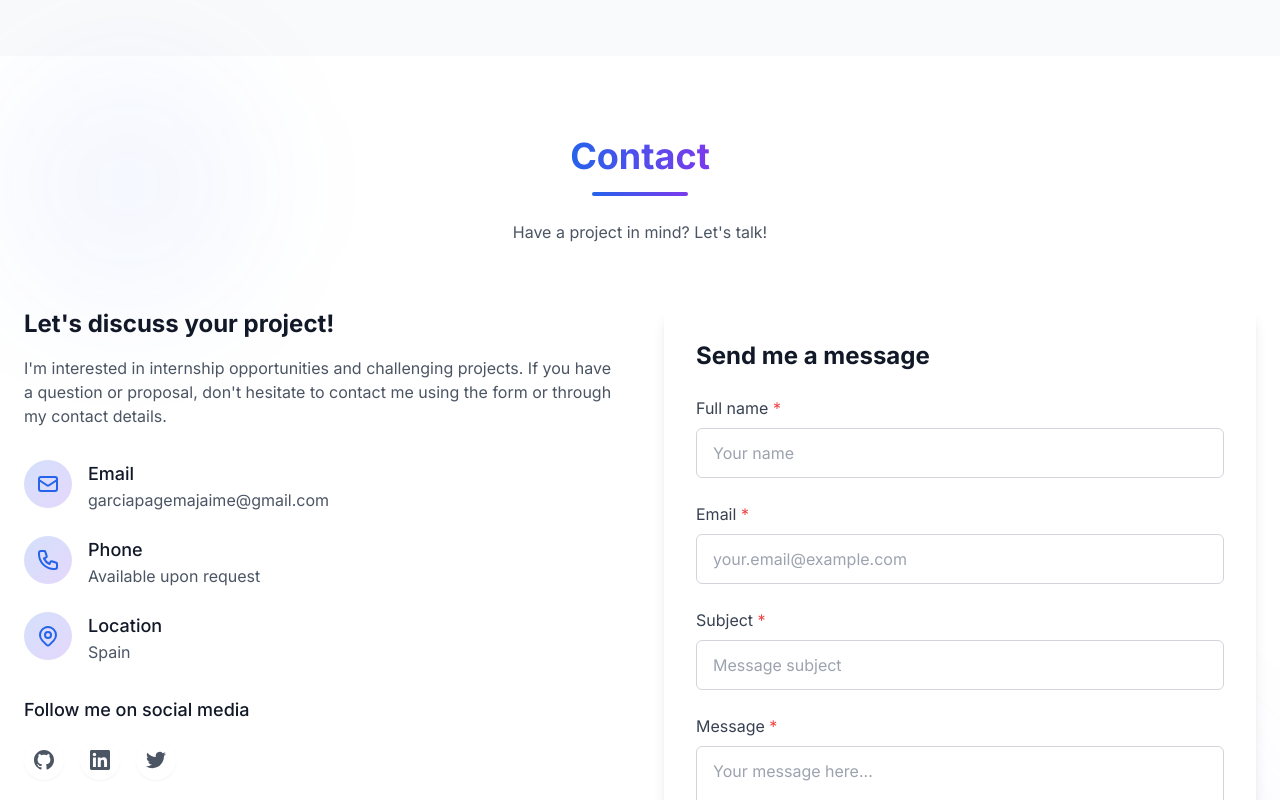
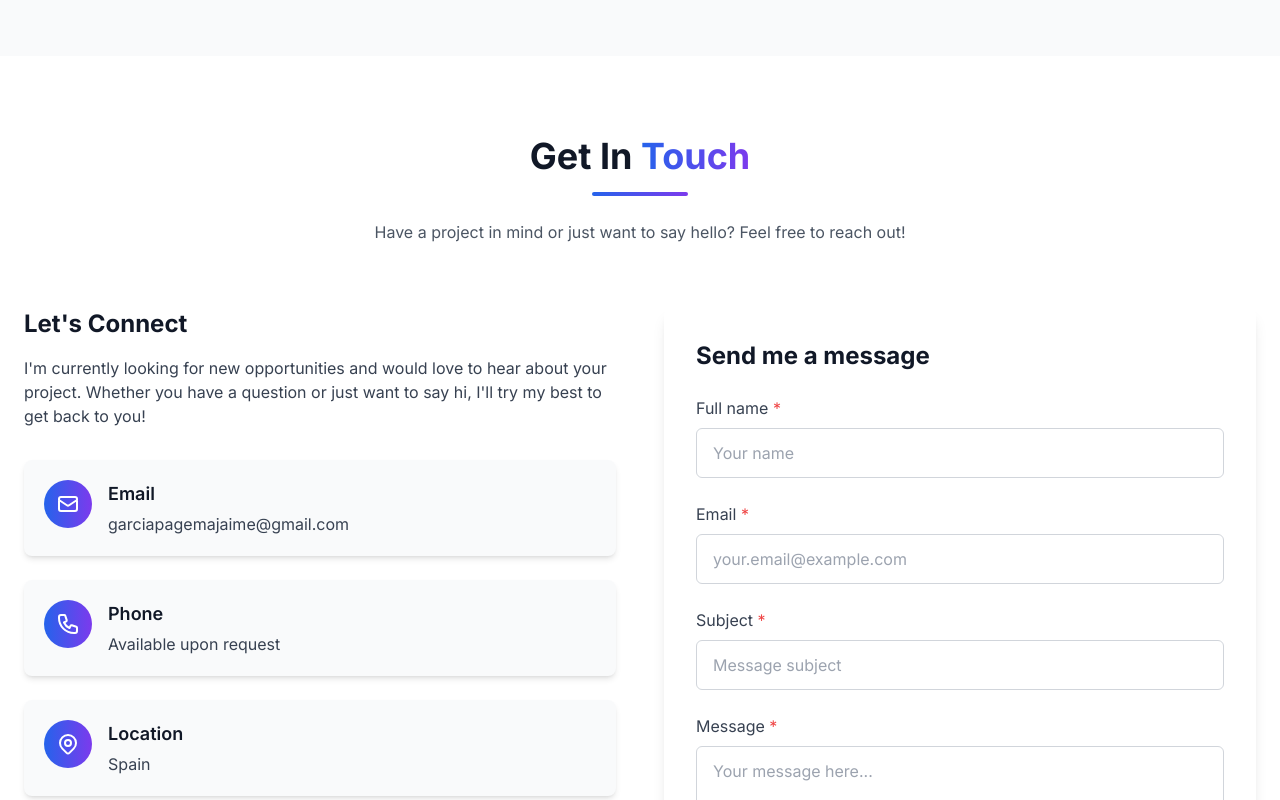
Before and after one commit to jaimegpm/Portfolio, a React (Vite) app: page / in a window 1280 px wide. Shown: the part 4240-5040 px from the top of the page. Built offline with nearby package versions, Linux system fonts and the light colour scheme.

Commit message:
Fixed Email.js cfg file, now working & documented

```diff
--- a/src/components/sections/Contact.jsx
+++ b/src/components/sections/Contact.jsx
@@ -2,12 +2,11 @@ import { useState, useRef, useEffect } from 'react';
 import emailjs from '@emailjs/browser';
 import SectionTitle from '../ui/SectionTitle';
 import { setupIntersectionObserver, animateElementsWithDelay } from '../../utils/animations';
-import { EMAILJS_CONFIG } from '../../config/emailjs';
+import { EMAILJS_CONFIG, TEMPLATE_PARAMS } from '../../config/emailjs';
 
 /**
  * Contact Component
  * Contact section of the portfolio
- * Following BEM methodology for classes
  */
 const Contact = () => {
   const [formData, setFormData] = useState({
@@ -72,13 +71,25 @@ const Contact = () => {
     setIsSubmitting(true);
     setErrorMessage('');
 
+    // Add current time to the form data
+    const currentTime = new Date().toLocaleString();
+
+    // Prepare template parameters
+    const templateParams = {
+      [TEMPLATE_PARAMS.name]: formData.name,
+      [TEMPLATE_PARAMS.email]: formData.email,
+      [TEMPLATE_PARAMS.message]: formData.message,
+      [TEMPLATE_PARAMS.time]: currentTime,
+      subject: formData.subject, // Keep subject for reference
+    };
+
     // EmailJS configuration
     const serviceId = EMAILJS_CONFIG.serviceId;
     const templateId = EMAILJS_CONFIG.templateId;
     const publicKey = EMAILJS_CONFIG.publicKey;
 
     // Send email using EmailJS
-    emailjs.sendForm(serviceId, templateId, formRef.current, publicKey)
+    emailjs.send(serviceId, templateId, templateParams, publicKey)
       .then((result) => {
         console.log('Email sent successfully:', result.text);
         setIsSubmitting(false);
@@ -134,78 +145,75 @@ const Contact = () => {
   ];
 
   return (
-    <section id="contact" className="contact py-20 bg-white dark:bg-background-dark relative">
-      {/* Decorative elements */}
-      <div className="contact__decoration-1 absolute top-0 left-0 w-64 h-64 bg-primary/5 dark:bg-primary/10 rounded-full blur-3xl"></div>
-      <div className="contact__decoration-2 absolute bottom-0 right-0 w-96 h-96 bg-secondary/5 dark:bg-secondary/10 rounded-full blur-3xl"></div>
-
-      <div ref={sectionRef} className="contact__container container mx-auto px-4 md:px-6 relative z-10">
+    <section id="contact" ref={sectionRef} className="contact py-20 bg-white dark:bg-background-dark">
+      <div className="contact__container container mx-auto px-4 md:px-6">
         <SectionTitle
-          title="Contact"
-          highlight="Contact"
-          subtitle="Have a project in mind? Let's talk!"
+          title="Get In Touch"
+          highlight="Touch"
+          subtitle="Have a project in mind or just want to say hello? Feel free to reach out!"
         />
 
-        <div className="contact__content grid grid-cols-1 lg:grid-cols-2 gap-12 items-start">
-          {/* Contact information */}
-          <div className="contact__info">
-            <div className="contact__text mb-8">
-              <h3 className="contact__subtitle text-2xl font-bold mb-4 text-gray-900 dark:text-white">
-                Let's discuss your project!
+        <div className="contact__content grid grid-cols-1 lg:grid-cols-2 gap-12 mt-12">
+          {/* Contact Information */}
+          <div className="contact__info space-y-8">
+            <div className="contact__intro">
+              <h3 className="contact__intro-title text-2xl font-bold mb-4 text-gray-900 dark:text-white">
+                Let's Connect
               </h3>
-              <p className="contact__description text-gray-600 dark:text-gray-400">
-                I'm interested in internship opportunities and challenging projects. If you have a question or proposal, don't hesitate to contact me using the form or through my contact details.
+              <p className="contact__intro-text text-gray-700 dark:text-gray-300">
+                I'm currently looking for new opportunities and would love to hear about your project. Whether you have a question or just want to say hi, I'll try my best to get back to you!
               </p>
             </div>
 
-            {/* Contact information list */}
-            <ul className="contact__info-list space-y-6">
+            {/* Contact Info Items */}
+            <div className="contact__info-list space-y-6">
               {contactInfo.map((item, index) => (
-                <li
+                <div
                   key={index}
-                  className="contact__info-item flex items-start opacity-0 transition-all duration-500"
-                  style={{ transitionDelay: `${index * 100}ms` }}
+                  className="contact__info-item flex items-start p-5 bg-gray-50 dark:bg-gray-800 rounded-lg shadow-md hover:shadow-lg transition-all duration-300 transform hover:-translate-y-1 opacity-0"
+                  style={{ transitionDelay: `${index * 150}ms` }}
                 >
-                  <div className="contact__info-icon-wrapper mr-4 p-3 bg-gradient-to-br from-primary/20 to-secondary/20 dark:from-primary-dark/20 dark:to-secondary-dark/20 rounded-full">
-                    <svg className="contact__info-icon w-6 h-6 text-primary dark:text-primary-light" fill="none" viewBox="0 0 24 24" stroke="currentColor">
+                  <div className="contact__info-icon-wrapper mr-4 p-3 bg-gradient-to-r from-primary to-secondary rounded-full">
+                    <svg className="contact__info-icon w-6 h-6 text-white" fill="none" viewBox="0 0 24 24" stroke="currentColor">
                       <path strokeLinecap="round" strokeLinejoin="round" strokeWidth={2} d={item.icon} />
                     </svg>
                   </div>
                   <div className="contact__info-content">
-                    <h4 className="contact__info-title text-lg font-medium text-gray-900 dark:text-white">
+                    <h4 className="contact__info-title text-lg font-semibold text-gray-900 dark:text-white mb-1">
                       {item.title}
                     </h4>
                     <a
                       href={item.link}
-                      className="contact__info-value text-gray-600 dark:text-gray-400 hover:text-primary dark:hover:text-primary-light transition-colors"
+                      className="contact__info-value text-gray-700 dark:text-gray-300 hover:text-primary dark:hover:text-primary-light transition-colors"
+                      target={item.link.startsWith('http') ? '_blank' : undefined}
+                      rel={item.link.startsWith('http') ? 'noopener noreferrer' : undefined}
                     >
                       {item.value}
                     </a>
                   </div>
-                </li>
+                </div>
               ))}
-            </ul>
+            </div>
 
-            {/* Social media */}
-            <div className="contact__social mt-8">
-              <h4 className="contact__social-title text-lg font-medium text-gray-900 dark:text-white mb-4">
-                Follow me on social media
+            {/* Social Links */}
+            <div className="contact__social">
+              <h4 className="contact__social-title text-lg font-semibold text-gray-900 dark:text-white mb-4">
+                Find me on
               </h4>
               <div className="contact__social-links flex space-x-4">
                 {[
                   { name: 'GitHub', icon: 'M12 0c-6.626 0-12 5.373-12 12 0 5.302 3.438 9.8 8.207 11.387.599.111.793-.261.793-.577v-2.234c-3.338.726-4.033-1.416-4.033-1.416-.546-1.387-1.333-1.756-1.333-1.756-1.089-.745.083-.729.083-.729 1.205.084 1.839 1.237 1.839 1.237 1.07 1.834 2.807 1.304 3.492.997.107-.775.418-1.305.762-1.604-2.665-.305-5.467-1.334-5.467-5.931 0-1.311.469-2.381 1.236-3.221-.124-.303-.535-1.524.117-3.176 0 0 1.008-.322 3.301 1.23.957-.266 1.983-.399 3.003-.404 1.02.005 2.047.138 3.006.404 2.291-1.552 3.297-1.23 3.297-1.23.653 1.653.242 2.874.118 3.176.77.84 1.235 1.911 1.235 3.221 0 4.609-2.807 5.624-5.479 5.921.43.372.823 1.102.823 2.222v3.293c0 .319.192.694.801.576 4.765-1.589 8.199-6.086 8.199-11.386 0-6.627-5.373-12-12-12z', link: 'https://github.com/jaimegpm' },
-                  { name: 'LinkedIn', icon: 'M20.447 20.452h-3.554v-5.569c0-1.328-.027-3.037-1.852-3.037-1.853 0-2.136 1.445-2.136 2.939v5.667H9.351V9h3.414v1.561h.046c.477-.9 1.637-1.85 3.37-1.85 3.601 0 4.267 2.37 4.267 5.455v6.286zM5.337 7.433c-1.144 0-2.063-.926-2.063-2.065 0-1.138.92-2.063 2.063-2.063 1.14 0 2.064.925 2.064 2.063 0 1.139-.925 2.065-2.064 2.065zm1.782 13.019H3.555V9h3.564v11.452zM22.225 0H1.771C.792 0 0 .774 0 1.729v20.542C0 23.227.792 24 1.771 24h20.451C23.2 24 24 23.227 24 22.271V1.729C24 .774 23.2 0 22.222 0h.003z', link: '#' },
-                  { name: 'Twitter', icon: 'M23.953 4.57a10 10 0 01-2.825.775 4.958 4.958 0 002.163-2.723c-.951.555-2.005.959-3.127 1.184a4.92 4.92 0 00-8.384 4.482C7.69 8.095 4.067 6.13 1.64 3.162a4.822 4.822 0 00-.666 2.475c0 1.71.87 3.213 2.188 4.096a4.904 4.904 0 01-2.228-.616v.06a4.923 4.923 0 003.946 4.827 4.996 4.996 0 01-2.212.085 4.936 4.936 0 004.604 3.417 9.867 9.867 0 01-6.102 2.105c-.39 0-.779-.023-1.17-.067a13.995 13.995 0 007.557 2.209c9.053 0 13.998-7.496 13.998-13.985 0-.21 0-.42-.015-.63A9.935 9.935 0 0024 4.59z', link: '#' },
-                ].map((social, index) => (
+                  { name: 'LinkedIn', icon: 'M20.447 20.452h-3.554v-5.569c0-1.328-.027-3.037-1.852-3.037-1.853 0-2.136 1.445-2.136 2.939v5.667H9.351V9h3.414v1.561h.046c.477-.9 1.637-1.85 3.37-1.85 3.601 0 4.267 2.37 4.267 5.455v6.286zM5.337 7.433c-1.144 0-2.063-.926-2.063-2.065 0-1.138.92-2.063 2.063-2.063 1.14 0 2.064.925 2.064 2.063 0 1.139-.925 2.065-2.064 2.065zm1.782 13.019H3.555V9h3.564v11.452zM22.225 0H1.771C.792 0 0 .774 0 1.729v20.542C0 23.227.792 24 1.771 24h20.451C23.2 24 24 23.227 24 22.271V1.729C24 .774 23.2 0 22.222 0h.003z', link: 'https://www.linkedin.com/in/jaime-garc%C3%ADa-page-marchante-a9a9a9246/' },
+                ].map((social) => (
                   <a
-                    key={index}
+                    key={social.name}
                     href={social.link}
                     target="_blank"
                     rel="noopener noreferrer"
-                    className="contact__social-link w-10 h-10 flex items-center justify-center rounded-full bg-white dark:bg-gray-800 text-gray-600 dark:text-gray-400 hover:bg-gradient-to-r hover:from-primary hover:to-secondary hover:text-white dark:hover:from-primary dark:hover:to-secondary dark:hover:text-white transition-all duration-300 transform hover:scale-110 shadow-sm"
+                    className="contact__social-link w-12 h-12 flex items-center justify-center rounded-full bg-white dark:bg-gray-800 text-gray-600 dark:text-gray-400 hover:bg-primary hover:text-white dark:hover:bg-primary dark:hover:text-white transition-colors shadow-md hover:shadow-lg"
                     aria-label={social.name}
                   >
-                    <svg className="w-5 h-5" fill="currentColor" viewBox="0 0 24 24">
+                    <svg className="w-6 h-6" fill="currentColor" viewBox="0 0 24 24">
                       <path d={social.icon} />
                     </svg>
                   </a>
@@ -214,7 +222,7 @@ const Contact = () => {
             </div>
           </div>
 
-          {/* Contact form */}
+          {/* Contact Form */}
           <div className="contact__form-container bg-white dark:bg-gray-800 rounded-lg shadow-lg p-8 opacity-0 transition-all duration-500">
             <h3 className="contact__form-title text-2xl font-bold mb-6 text-gray-900 dark:text-white">
               Send me a message
--- /dev/null
+++ b/src/config/emailjs.js
@@ -0,0 +1,24 @@
+/**
+ * EmailJS Configuration
+ * Contains public configuration and template parameters for EmailJS service.
+ * Safe to include in repository as it only contains public keys.
+ */
+
+export const EMAILJS_CONFIG = {
+  serviceId: 'service_nc140ql',
+  templateId: 'template_6didsqd', // Template ID from EmailJS dashboard
+  publicKey: 'xZPTuQyE8m1PdcGfQ', // Public API key
+};
+
+/**
+ * Template parameters mapping for the contact form
+ * Defines the field names expected by the EmailJS template
+ */
+export const TEMPLATE_PARAMS = {
+  name: 'name',
+  email: 'email',
+  message: 'message',
+  time: 'time',
+};
+
+export default EMAILJS_CONFIG;
```
Also changed, not shown: 1 other file (tests, documents, lock files or other folders).
